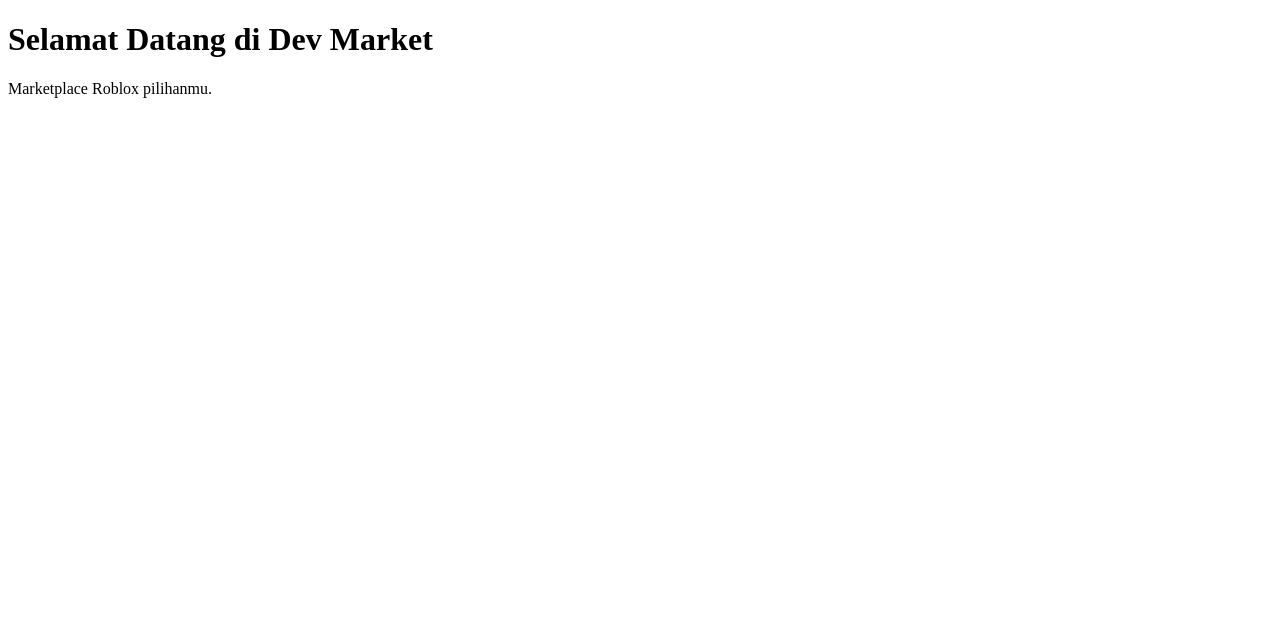
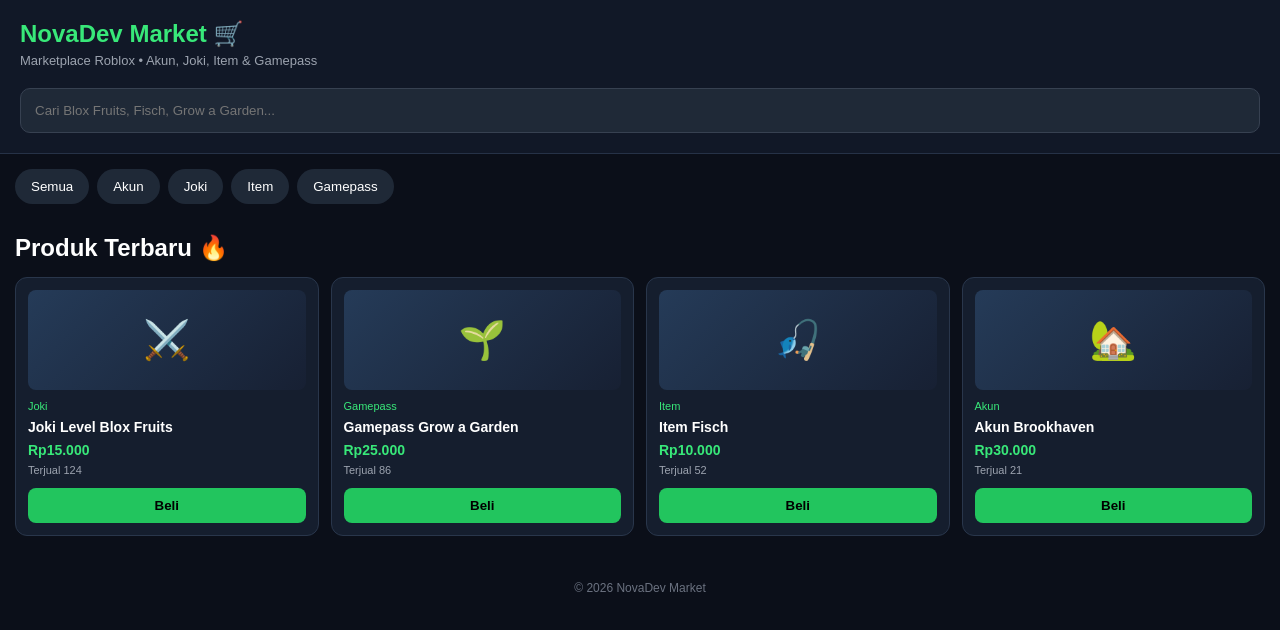
Before and after one commit to novadev-cyber/PIXELDEV-STORE, a plain HTML site: page index.html in a window 1280 px wide. Drawn offline with Linux system fonts and the light colour scheme.

Commit message:
Update index.html

```diff
--- a/index.html
+++ b/index.html
@@ -1,12 +1,274 @@
 <!DOCTYPE html>
 <html lang="id">
 <head>
-  <meta charset="UTF-8">
-  <meta name="viewport" content="width=device-width, initial-scale=1.0">
-  <title>Dev Market</title>
+<meta charset="UTF-8">
+<meta name="viewport" content="width=device-width, initial-scale=1.0">
+<title>NovaDev Market</title>
+
+<style>
+* {
+  box-sizing: border-box;
+  margin: 0;
+  padding: 0;
+  font-family: Arial, sans-serif;
+}
+
+body {
+  background: #0b0f19;
+  color: white;
+}
+
+header {
+  background: #111827;
+  padding: 20px;
+  border-bottom: 1px solid #263247;
+}
+
+.logo {
+  font-size: 24px;
+  font-weight: bold;
+  color: #38e879;
+}
+
+.subtitle {
+  color: #9ca3af;
+  margin-top: 5px;
+  font-size: 13px;
+}
+
+.search {
+  margin-top: 20px;
+  width: 100%;
+  padding: 14px;
+  border-radius: 10px;
+  border: 1px solid #374151;
+  background: #1f2937;
+  color: white;
+  outline: none;
+}
+
+nav {
+  display: flex;
+  gap: 8px;
+  overflow-x: auto;
+  padding: 15px;
+}
+
+nav button {
+  padding: 10px 16px;
+  border: none;
+  border-radius: 20px;
+  background: #1f2937;
+  color: white;
+  white-space: nowrap;
+}
+
+nav button:hover {
+  background: #22c55e;
+  color: black;
+}
+
+main {
+  padding: 15px;
+}
+
+h2 {
+  margin-bottom: 15px;
+}
+
+.products {
+  display: grid;
+  grid-template-columns: repeat(auto-fit, minmax(145px, 1fr));
+  gap: 12px;
+}
+
+.card {
+  background: #151e2e;
+  border: 1px solid #29364b;
+  border-radius: 12px;
+  padding: 12px;
+}
+
+.image {
+  height: 100px;
+  border-radius: 8px;
+  background: linear-gradient(135deg, #253b58, #172033);
+  display: flex;
+  justify-content: center;
+  align-items: center;
+  font-size: 38px;
+  margin-bottom: 10px;
+}
+
+.category {
+  color: #38e879;
+  font-size: 11px;
+}
+
+.card h3 {
+  font-size: 14px;
+  margin: 7px 0;
+}
+
+.price {
+  color: #38e879;
+  font-weight: bold;
+  font-size: 14px;
+}
+
+.sold {
+  color: #9ca3af;
+  font-size: 11px;
+  margin-top: 6px;
+}
+
+.buy {
+  width: 100%;
+  margin-top: 12px;
+  padding: 10px;
+  border: none;
+  border-radius: 8px;
+  background: #22c55e;
+  color: black;
+  font-weight: bold;
+}
+
+.buy:hover {
+  background: #86efac;
+}
+
+footer {
+  text-align: center;
+  padding: 30px;
+  color: #6b7280;
+  font-size: 12px;
+}
+</style>
 </head>
+
 <body>
-  <h1>Selamat Datang di Dev Market</h1>
-  <p>Marketplace Roblox pilihanmu.</p>
+
+<header>
+  <div class="logo">NovaDev Market 🛒</div>
+  <div class="subtitle">Marketplace Roblox • Akun, Joki, Item & Gamepass</div>
+  <input
+    class="search"
+    id="search"
+    placeholder="Cari Blox Fruits, Fisch, Grow a Garden..."
+  >
+</header>
+
+<nav>
+  <button onclick="filterProducts('Semua')">Semua</button>
+  <button onclick="filterProducts('Akun')">Akun</button>
+  <button onclick="filterProducts('Joki')">Joki</button>
+  <button onclick="filterProducts('Item')">Item</button>
+  <button onclick="filterProducts('Gamepass')">Gamepass</button>
+</nav>
+
+<main>
+  <h2>Produk Terbaru 🔥</h2>
+  <div class="products" id="products"></div>
+</main>
+
+<footer>
+  © 2026 NovaDev Market
+</footer>
+
+<script>
+const products = [
+  {
+    name: "Joki Level Blox Fruits",
+    game: "Blox Fruits",
+    category: "Joki",
+    price: 15000,
+    icon: "⚔️",
+    sold: 124
+  },
+  {
+    name: "Gamepass Grow a Garden",
+    game: "Grow a Garden",
+    category: "Gamepass",
+    price: 25000,
+    icon: "🌱",
+    sold: 86
+  },
+  {
+    name: "Item Fisch",
+    game: "Fisch",
+    category: "Item",
+    price: 10000,
+    icon: "🎣",
+    sold: 52
+  },
+  {
+    name: "Akun Brookhaven",
+    game: "Brookhaven",
+    category: "Akun",
+    price: 30000,
+    icon: "🏡",
+    sold: 21
+  }
+];
+
+let currentCategory = "Semua";
+
+function formatRupiah(price) {
+  return "Rp" + price.toLocaleString("id-ID");
+}
+
+function showProducts() {
+  const search = document.getElementById("search").value.toLowerCase();
+
+  const result = products.filter(product => {
+    const matchCategory =
+      currentCategory === "Semua" ||
+      product.category === currentCategory;
+
+    const matchSearch =
+      product.name.toLowerCase().includes(search) ||
+      product.game.toLowerCase().includes(search);
+
+    return matchCategory && matchSearch;
+  });
+
+  const container = document.getElementById("products");
+
+  if (result.length === 0) {
+    container.innerHTML = "<p>Produk tidak ditemukan.</p>";
+    return;
+  }
+
+  container.innerHTML = result.map(product => `
+    <div class="card">
+      <div class="image">${product.icon}</div>
+      <div class="category">${product.category}</div>
+      <h3>${product.name}</h3>
+      <div class="price">${formatRupiah(product.price)}</div>
+      <div class="sold">Terjual ${product.sold}</div>
+      <button class="buy" onclick="buyProduct('${product.name}')">
+        Beli
+      </button>
+    </div>
+  `).join("");
+}
+
+function filterProducts(category) {
+  currentCategory = category;
+  showProducts();
+}
+
+function buyProduct(name) {
+  alert(
+    "Kamu memilih: " + name +
+    "\\nFitur checkout akan dibuat pada langkah berikutnya."
+  );
+}
+
+document.getElementById("search").addEventListener("input", showProducts);
+
+showProducts();
+</script>
+
 </body>
-</html>
+  </html>
```
